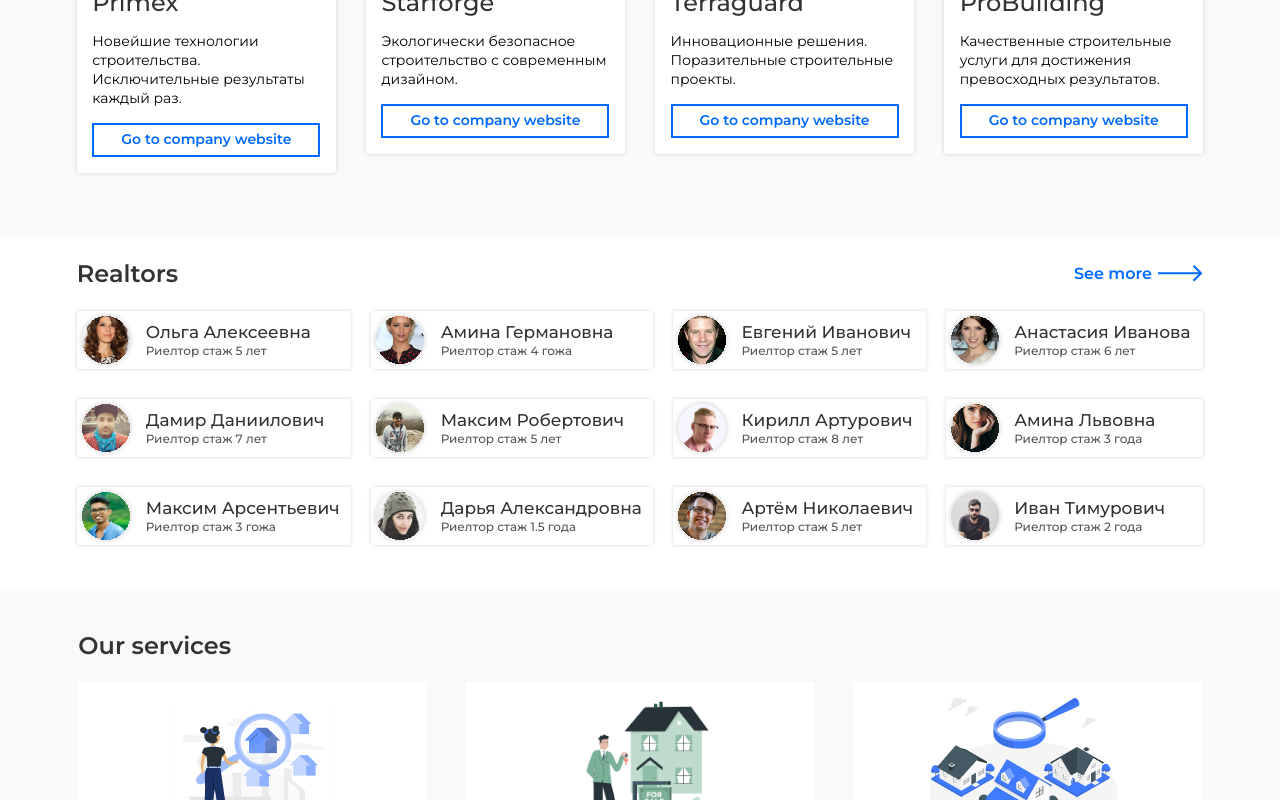
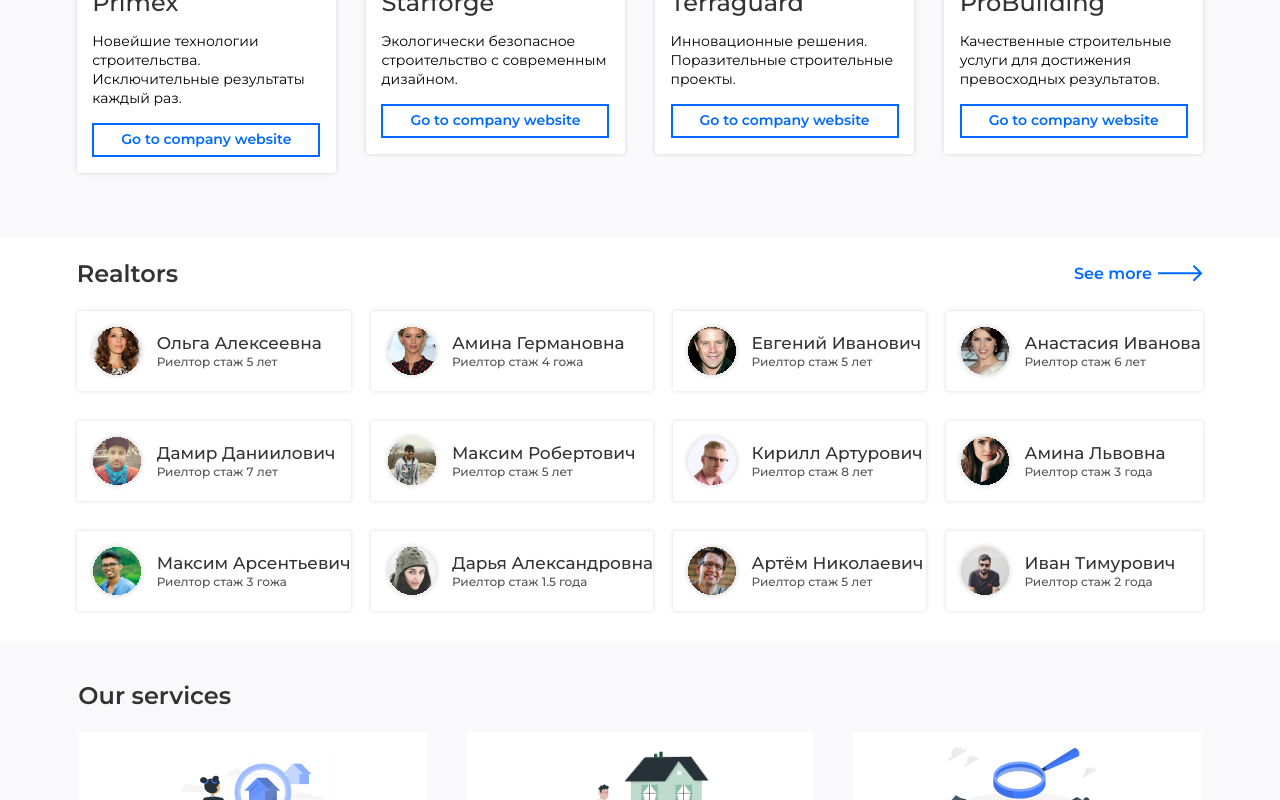
Before and after one commit to Rami-0/Solid-Home, a React (Create React App) app: page / in a window 1280 px wide. Shown: the part 1066-1866 px from the top of the page. Built offline with nearby package versions, Linux system fonts and the light colour scheme.

Commit message:
fix/adaptive for large screen

```diff
--- a/src/components/RealtorCard/RealtorCard.module.scss
+++ b/src/components/RealtorCard/RealtorCard.module.scss
@@ -2,7 +2,11 @@
   display: flex;
   box-shadow: 0px 0px 4px 0px #00000026;
   border-radius: 3px;
+  height: 80px;
   align-items: center;
+  img{
+    margin-left: 4%;
+  }
   .data_realtor{
     margin-left: 4%;
     p{
--- a/src/components/Realtors/Realtors.module.scss
+++ b/src/components/Realtors/Realtors.module.scss
@@ -26,7 +26,7 @@
       }
     }
     .realtor{
-      height: 250px;
+      height: 300px;
       width: 100%;
       display: flex;
       flex-flow: column wrap;
```
